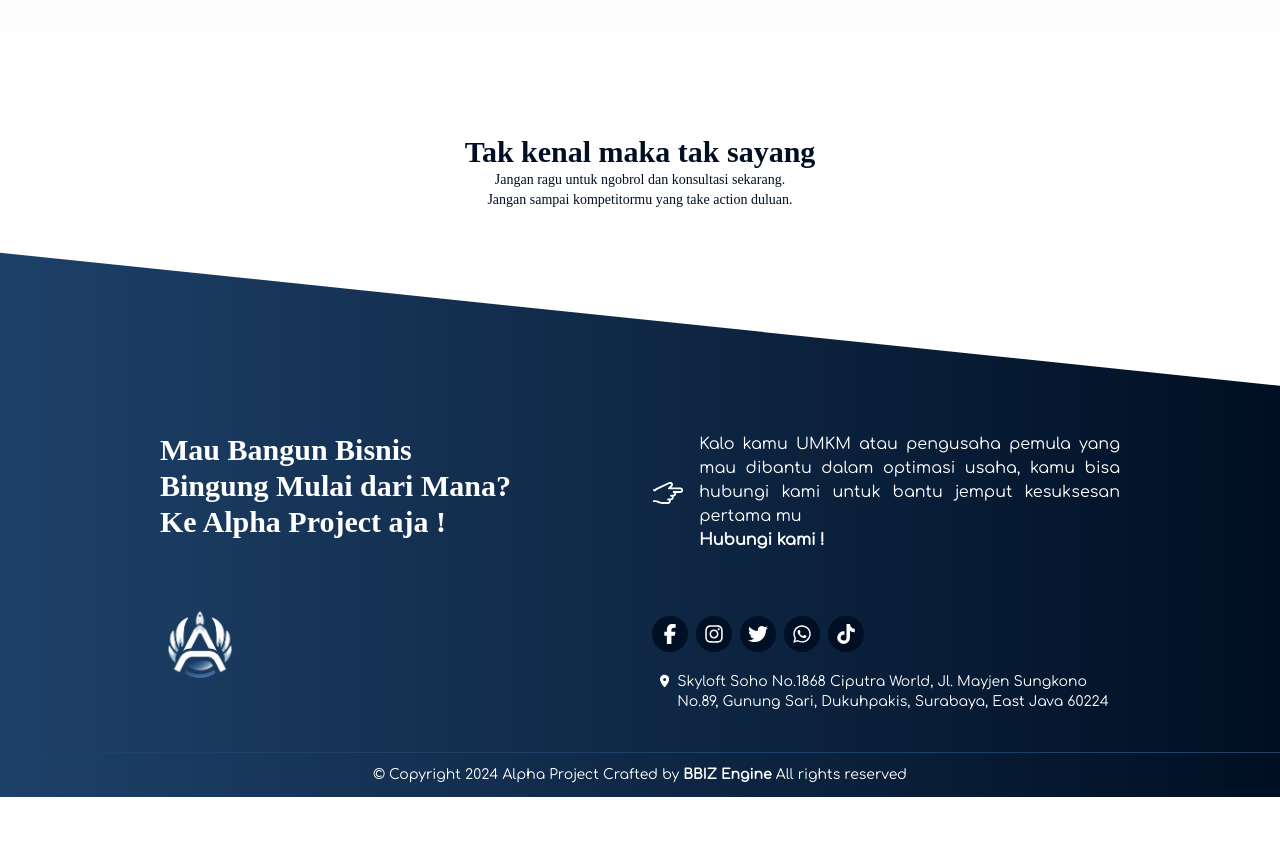
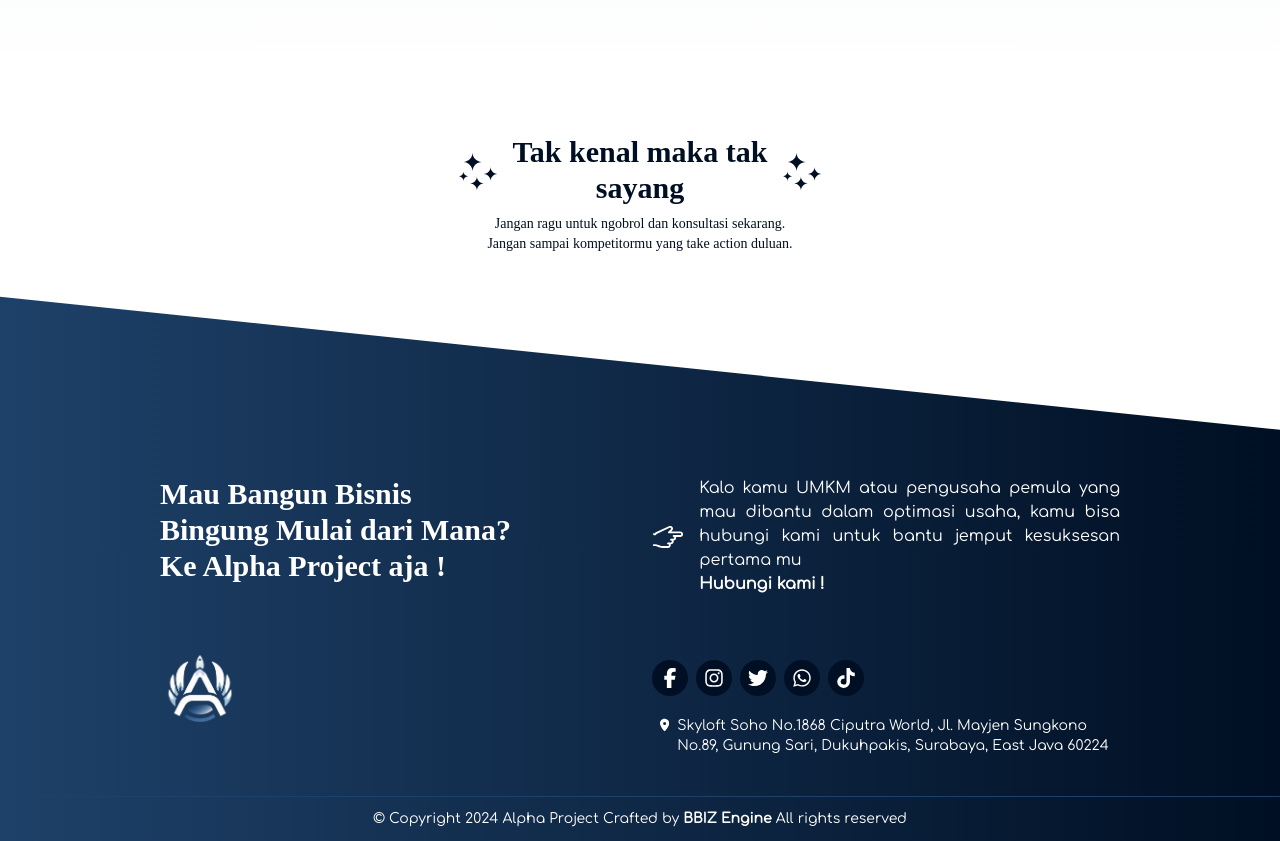
Before and after one commit to mcramaaa/jasawebkita, a Next.js app: page / in a window 1280 px wide. Shown: the part 6120-6961 px from the top of the page. Before the commit the page ends 6917 px from the top, so only its background shows below. Built offline with nearby package versions, Linux system fonts and the light colour scheme.

Commit message:
icons-ending-title

```diff
--- a/src/components/landing/Ending.tsx
+++ b/src/components/landing/Ending.tsx
@@ -1,12 +1,17 @@
   import React from "react";
+  import { WiStars } from "react-icons/wi";
 
   export default function Ending() {
     return (
-    <div className="mx-4 lg:mx-72 mt-16">
+      <div className="mx-4 lg:mx-72 group mt-16">
         <h2 className="text-center flex text-sm lg:mx-40 text-brand-dark font-montserrat flex-col">
-        <span className="text-2xl lg:text-3xl font-bold">
+          <div className="flex flex-row justify-center">
+            <WiStars size={80} className="group-hover:scale-110 duration-300"/>
+              <span className="text-2xl lg:text-3xl font-bold ">
                 Tak kenal maka tak sayang
               </span>
+            <WiStars size={80} className="group-hover:scale-110 duration-300"/>
+          </div>
           <span>Jangan ragu untuk ngobrol dan konsultasi sekarang.</span>{" "}
           <span>Jangan sampai kompetitormu yang take action duluan.</span>
         </h2>
```
Lines whose indentation alone changed are shown as unchanged.
